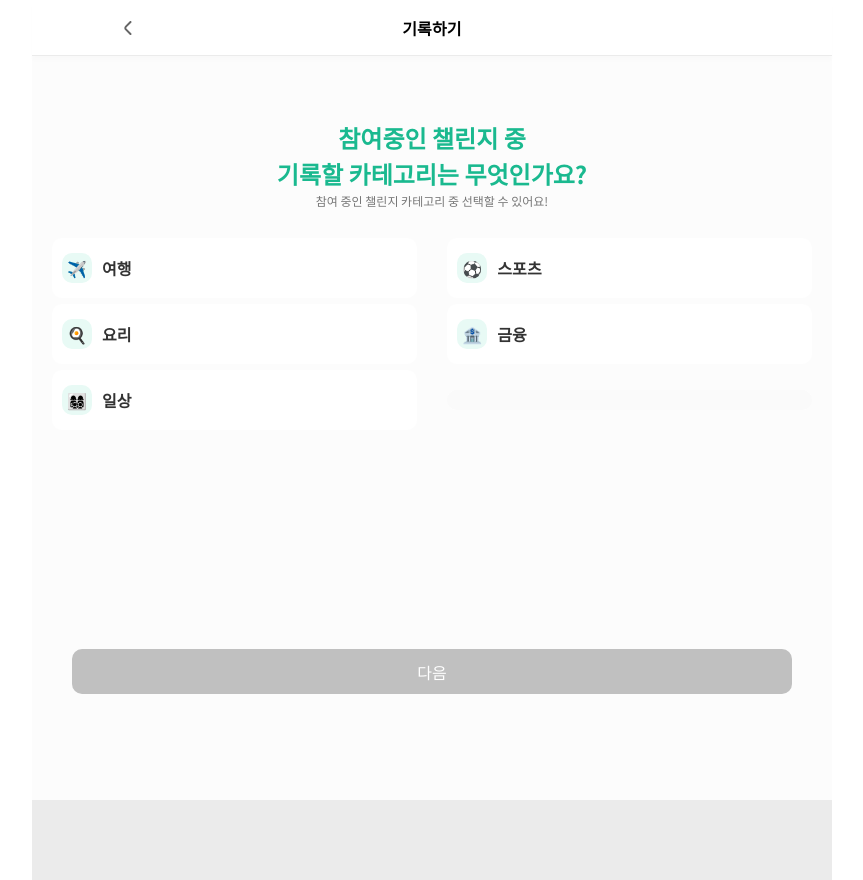
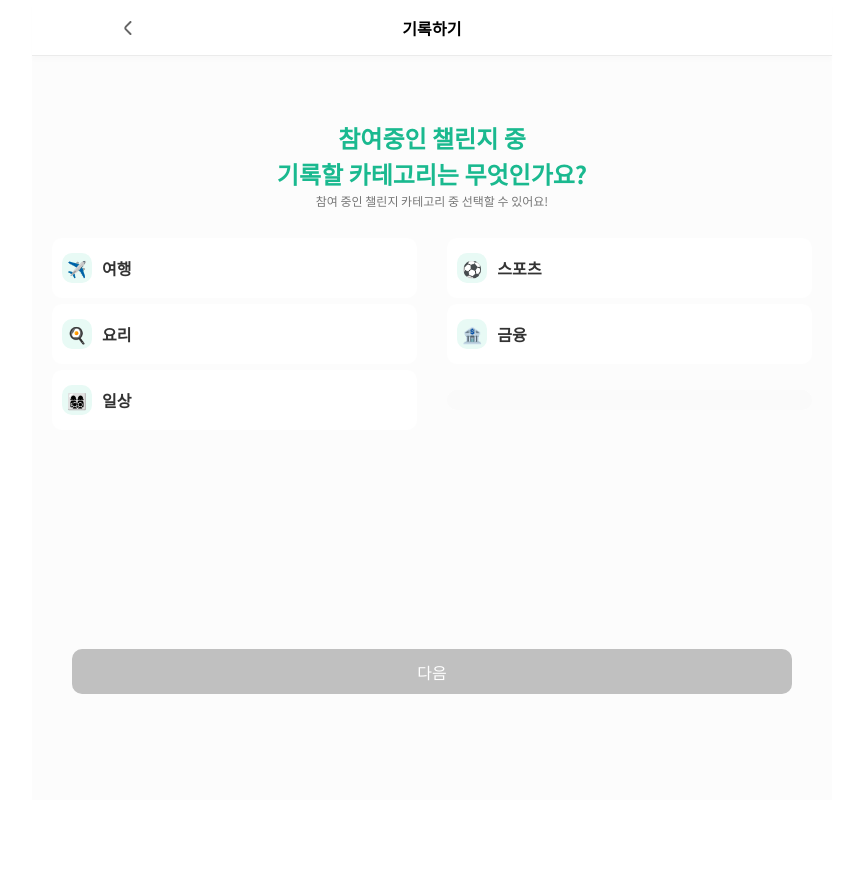
Before and after one commit to BUZZINGPolarBear/FRONT_ILogU, a React (Create React App) app: page /feed/write in a window 1280 px wide. Shown: the whole page, without its empty margins (208-1071 px from the left). Built offline with nearby package versions, Linux system fonts and the light colour scheme; a web font is replaced by a local one.

Commit message:
fix: background color

```diff
--- a/src/App.js
+++ b/src/App.js
@@ -70,7 +70,12 @@ function App() {
 
 	return (
 		<div className="App">
-			<MainScreen>
+			<MainScreen
+				style={{
+					backgroundColor:
+						nowLocation.pathname == '/' ? tokens.colors.grey_50 : 'white',
+				}}
+			>
 				<Routes>
 					<Route path="/" element={<HomeMain />} />
 					<Route
```
